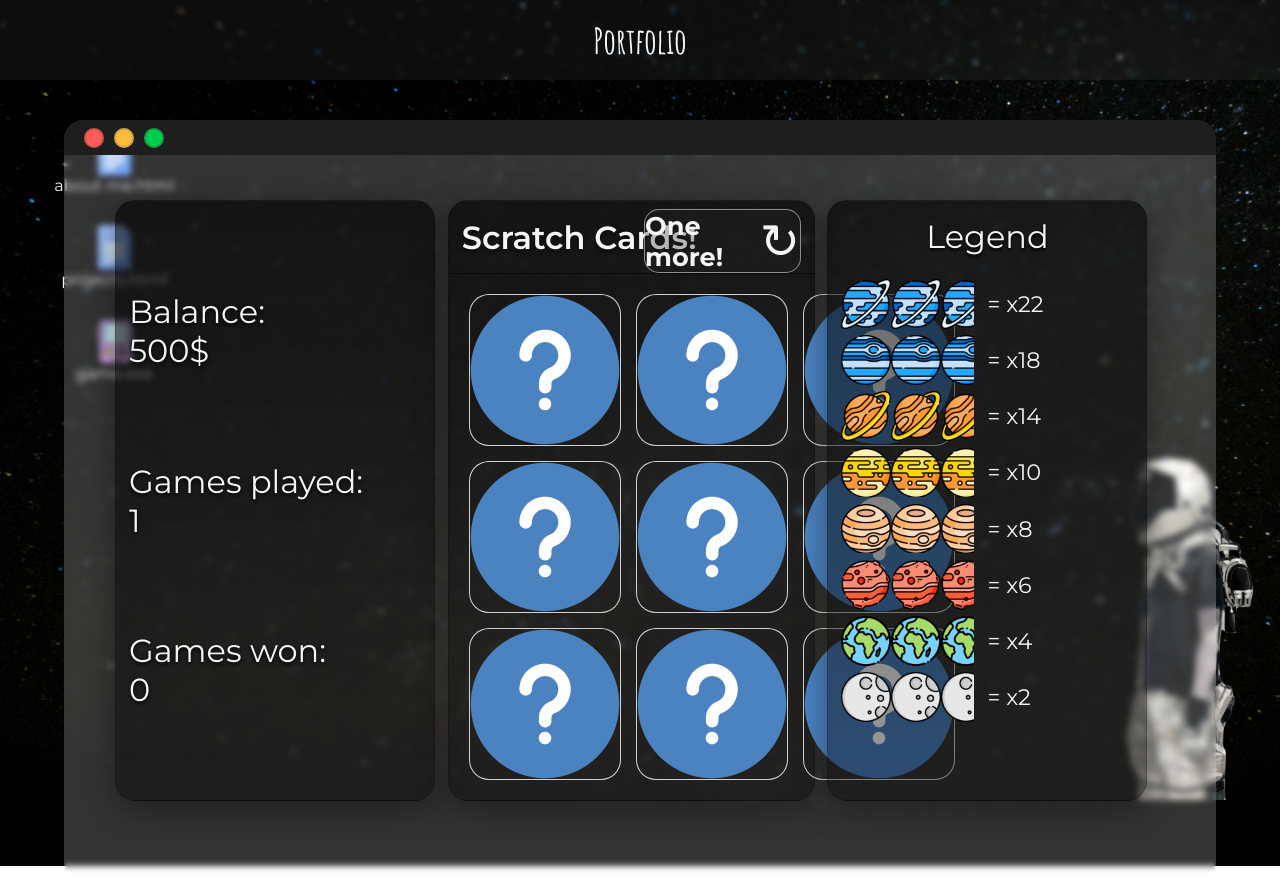
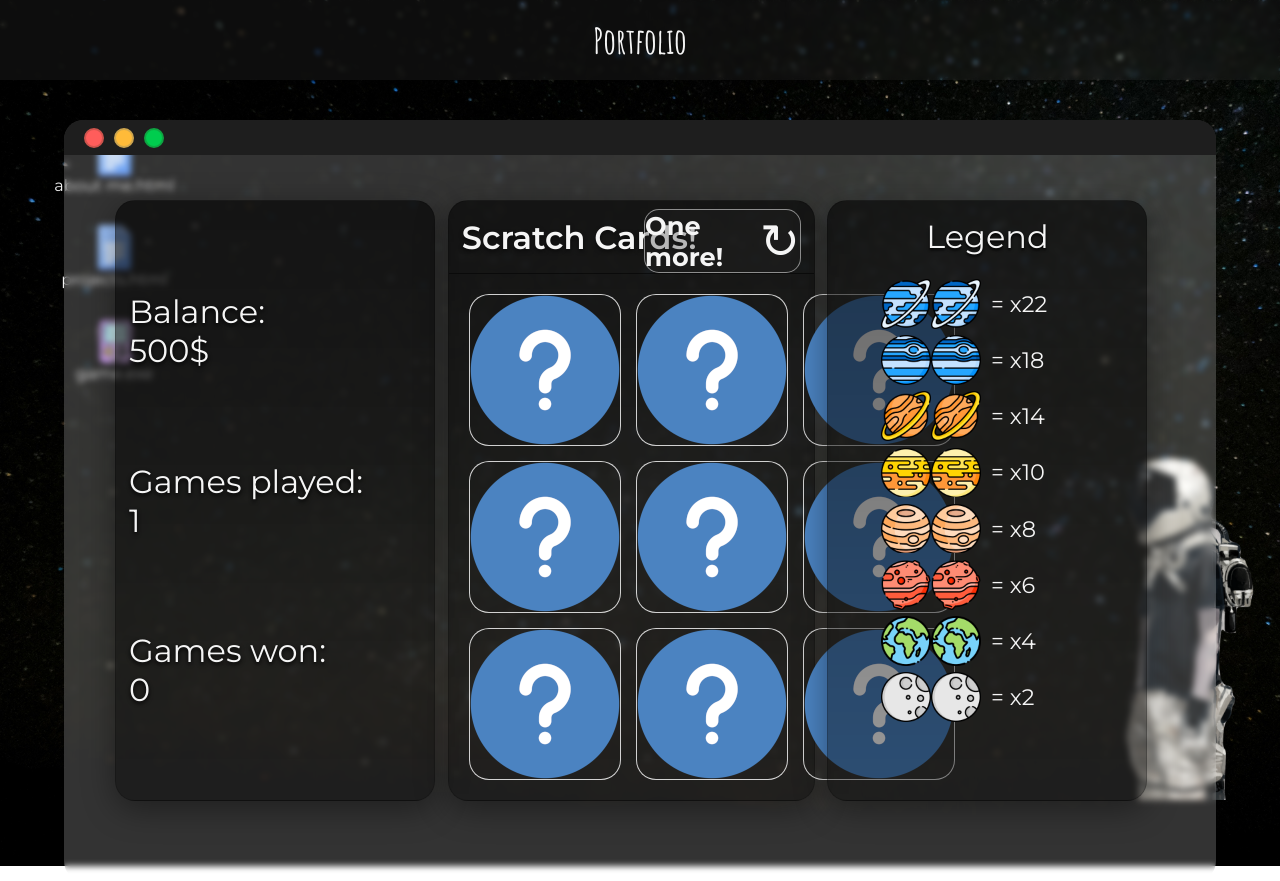
Before and after one commit to kubaprogramista/portfolio, a plain HTML site: page index.html in a window 1280 px wide. Drawn offline with Linux system fonts and the light colour scheme.

Commit message:
game-legend02

```diff
--- a/style.css
+++ b/style.css
@@ -688,7 +688,7 @@ GAME
 }
 
 .legend-images {
-    width: 50%;
+    width: 37.5%;
     height: 75%;
     display: flex;
     flex-direction: column;
@@ -702,7 +702,7 @@ GAME
     display: flex;
     flex-direction: column;
 
-    width: 50%;
+    width: 35%;
     height: 75%;
 }
 
```
